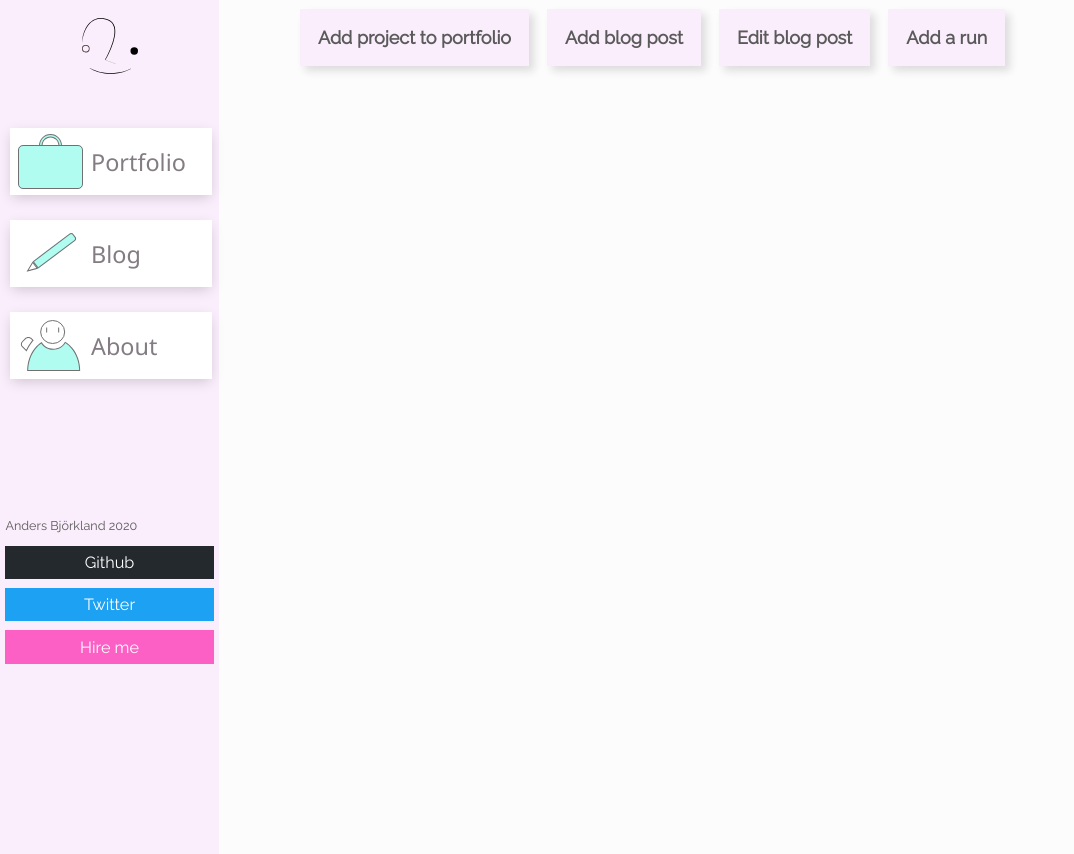
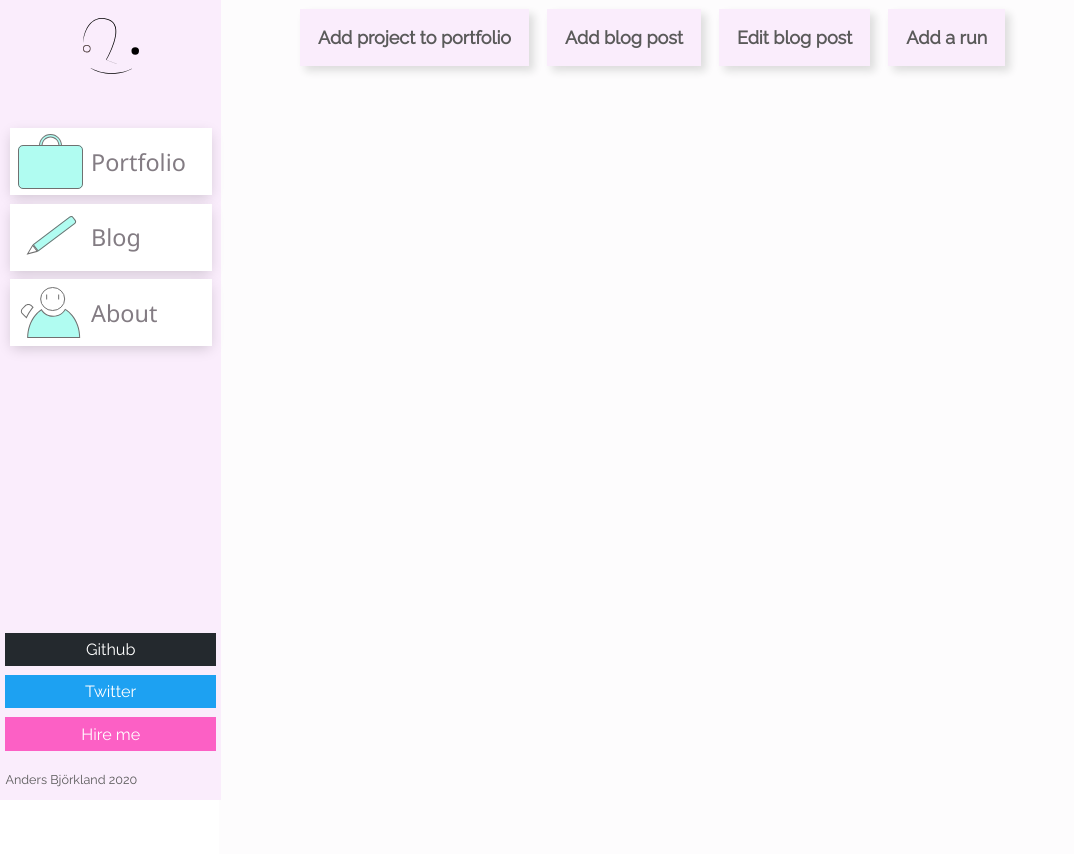
Before and after one commit to andersbjorkland/homepage, a Symfony app: template templates/admin.html.twig in a window 1280 px wide. Shown: the whole page, without its empty margins (0-1074 px from the left). Run offline with Twig, Linux system fonts and the light colour scheme; the template is opened without the code that fills it, so the values that code supplies are empty; some libraries are stand-ins or nearby versions; some web fonts are replaced.

Commit message:
made navbar fixed

```diff
--- a/public/css/style.scss
+++ b/public/css/style.scss
@@ -37,14 +37,18 @@ body {
 
 #sidebar {
     min-height: 100vh;
+    width: 4.1rem;
     grid-column: 1/2;
     background-color: #faedfc;
     display: flex;
     flex-direction: column;
     justify-content: flex-start;
+    position: fixed;
+    top: 0;
 
     footer {
-        margin-top: 7rem;
+        position: absolute;
+        bottom: 0;
         grid-column: 1/3;
         background-color: #faedfc;
         display: flex;
@@ -112,7 +116,7 @@ body {
         #nav-container {
             display: grid;
             grid-template-columns: 1fr;
-            gap: 1.4rem;
+            gap: 0.2rem;
         }
 
         .nav-link:hover {
@@ -985,6 +989,9 @@ button.clicked:hover {
         animation-iteration-count: infinite;
     }
 
+    #sidebar {
+        width: 12.3rem;
+    }
     footer {
         grid-column: 1/2;
         grid-row: 2/3;
@@ -1126,6 +1133,7 @@ button.clicked:hover {
 
     #nav-container {
         margin-left: 10px;
+        gap: 1.4rem;
     }
 
     .inner-container-link {
@@ -1197,6 +1205,7 @@ button.clicked:hover {
     .links-container {
         display: flex;
         flex-direction: row;
+        height: 4rem;
     }
 
     #pitch-container p {
@@ -1238,6 +1247,7 @@ button.clicked:hover {
         a {
             text-align: center;
             font-size: 1.2rem;
+            width: 11.5rem;
         }
     }
 }
--- a/templates/base.html.twig
+++ b/templates/base.html.twig
@@ -153,12 +153,13 @@
                 </div>
             </nav>
             <footer class="footer">
-                <p>Anders Björkland 2020</p>
+
                 <div id="social-links">
                     <a id="github" href="https://github.com/femtearenan" target="_blank">Github</a>
                     <a id="twitter" href="https://twitter.com/abjorkland" target="_blank">Twitter</a>
                     <a id="hire" href="mailto:anders@femtearenan.se">Hire me</a>
                 </div>
+                <p>Anders Björkland 2020</p>
             </footer>
         </div>
         <main>
```
Also changed, not shown: public/css/style.css (+13 -2 lines), public/css/style.min.css, 2 other files.
